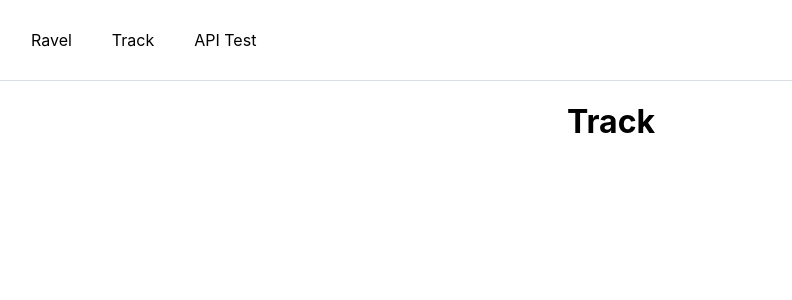
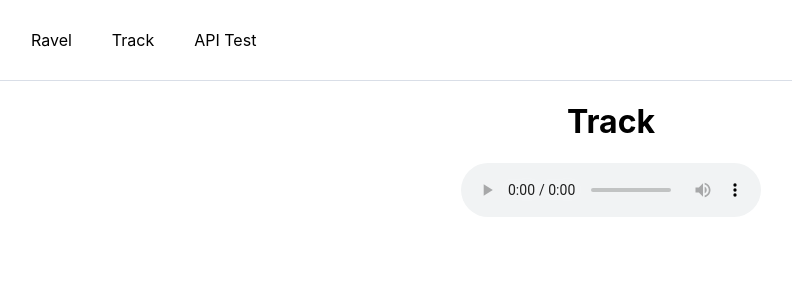
Before and after one commit to Ravel-Labs/platform, a React (Create React App) app in the folder client/: page /track in a window 1280 px wide. Shown: the top 300 px of the page, without its empty margins (29-821 px from the left). Built offline with nearby package versions, Linux system fonts and the light colour scheme.

Commit message:
client: add dummy audio playback component on track page
Adds simple html audio component for static playback from url.

```diff
--- /dev/null
+++ b/client/src/AudioPlayer.js
@@ -0,0 +1,9 @@
+const audioSource = "https://www.learningcontainer.com/wp-content/uploads/2020/02/Kalimba.mp3";
+
+export default function AudioPlayer() {
+  return (
+    <div>
+      <audio src={audioSource} controls preload="metadata" />
+    </div>
+  )
+}
--- a/client/src/Header.js
+++ b/client/src/Header.js
@@ -1,10 +1,10 @@
 import { Link } from 'react-router-dom';
 
-import './Header.css';
+import styles from './Header.module.css';
 
 export default function Header() {
   return (
-    <header className="Header">
+    <header className={styles.Header}>
       <nav>
         <ul>
           <li>
--- a/client/src/Header.css
+++ b/client/src/Header.module.css
@@ -15,6 +15,12 @@
 
 .Header li {
   margin: 20px;
+  border-bottom: 2px solid transparent;
+  transition: border-bottom-color .36s ease-in;
+}
+
+.Header li:hover {
+  border-bottom: 2px solid #7D7D7D;
 }
 
 .Header li a {
--- a/client/src/routes/APITest.js
+++ b/client/src/routes/APITest.js
@@ -1,10 +1,10 @@
 import { useEffect, useState } from 'react';
 import axios from 'axios';
 
-import PageWrapper from '../PageWrapper.js';
+import PageWrapper from '../PageWrapper';
 
 function APITest() {
-  const [message, setMessage] = useState(null)
+  const [message, setMessage] = useState("Waiting...")
   useEffect(() => {
     async function callAPI() {
       const res = await axios.get('/testAPI')
--- a/client/src/routes/Home.js
+++ b/client/src/routes/Home.js
@@ -1,4 +1,4 @@
-import PageWrapper from '../PageWrapper.js';
+import PageWrapper from '../PageWrapper';
 
 function HomePage() {
   return (
--- a/client/src/routes/Track.js
+++ b/client/src/routes/Track.js
@@ -1,9 +1,11 @@
-import PageWrapper from '../PageWrapper.js';
+import PageWrapper from '../PageWrapper';
+import AudioPlayer from '../AudioPlayer';
 
 function TrackPage() {
   return (
     <PageWrapper>
       <h1>Track</h1>
+      <AudioPlayer />
     </PageWrapper>
   )
 }
```
